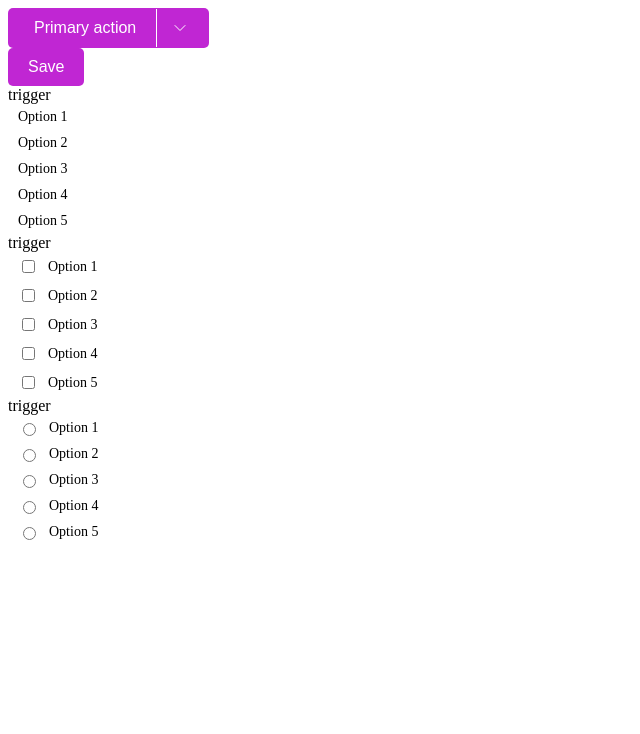
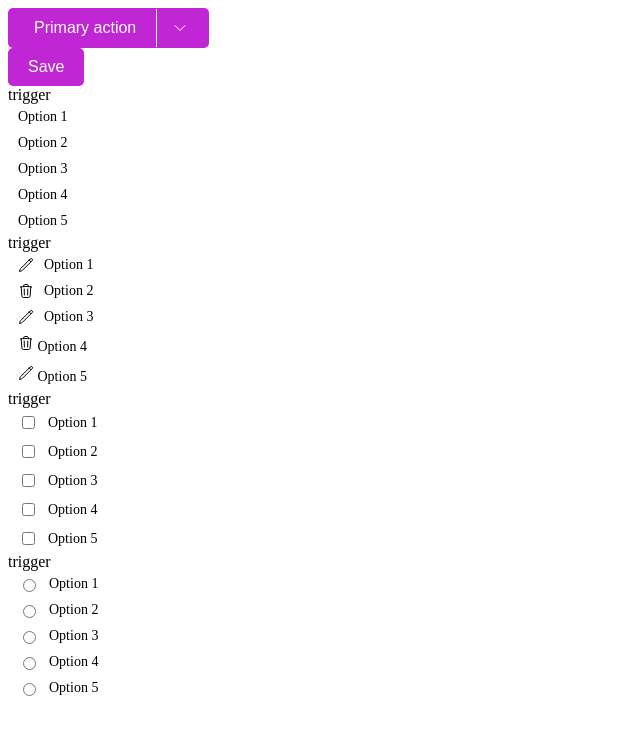
Before and after one commit to neicore/todo, a React (Create React App) app: page / in a window 1280 px wide. Shown: the top 734 px of the page, without its empty margins (0-640 px from the left). Built offline with nearby package versions, Linux system fonts and the light colour scheme; the HTML template or start-up script is replaced by a standard one.

Commit message:
:poop: select-items done

```diff
--- a/src/App.tsx
+++ b/src/App.tsx
@@ -1,7 +1,12 @@
 import Button from './components/button'
 import Select from './components/select'
 import SplitButton from './components/SplitButton/Index'
-import { checkboxSelectOptions, normalSelectOptions, radioSelectOptions } from './data'
+import {
+  checkboxSelectOptions,
+  normalSelectOptions,
+  normalWithIconSelectOptions,
+  radioSelectOptions,
+} from './data'
 
 function App() {
   const handlePrimaryClick = () => {
@@ -21,6 +26,7 @@ function App() {
       <Button label={'Save'} handleButtonClick={handlePrimaryClick} />
 
       <Select options={normalSelectOptions} />
+      <Select options={normalWithIconSelectOptions} type="multi-normal" />
       <Select options={checkboxSelectOptions} type="multi-checkbox" />
       <Select options={radioSelectOptions} type="single-radio" />
     </>
--- a/src/components/icons/index.tsx
+++ b/src/components/icons/index.tsx
@@ -121,3 +121,23 @@ export const Filter = () => {
     </svg>
   )
 }
+export const Checkmark = () => {
+  return (
+    <svg
+      xmlns="http://www.w3.org/2000/svg"
+      fill="none"
+      viewBox="0 0 24 24"
+      width={16}
+      height={16}
+      strokeWidth={1.5}
+      stroke="currentColor"
+      className="w-6 h-6"
+    >
+      <path
+        strokeLinecap="round"
+        strokeLinejoin="round"
+        d="M4.5 12.75l6 6 9-13.5"
+      />
+    </svg>
+  )
+}
--- a/src/components/select/index.tsx
+++ b/src/components/select/index.tsx
@@ -11,12 +11,13 @@ export type option = {
   value: string
   id: string
   name: string
-  Icon?: ElementType
+  IconLeft?: ElementType
+  IconRight?: ElementType
 }
 
 const Select = ({ options, type = 'single-normal' }: Props) => {
   const handleNormalClick = (e: any) => {
-    console.log(e.target.getAttribute('value'), e.target)
+    console.log(e.currentTarget.getAttribute('value'))
   }
   const handleInputClick = (e: any) => {
     if (e.target.checked) {
@@ -42,7 +43,8 @@ const Select = ({ options, type = 'single-normal' }: Props) => {
         break
 
       case 'single-normal':
-        returnComponent = options.map(({ title, value, id, name, Icon }) => (
+        returnComponent = options.map(
+          ({ title, value, id, name, IconLeft }) => (
             <SelectItem
               type={'normal'}
               title={title}
@@ -51,9 +53,10 @@ const Select = ({ options, type = 'single-normal' }: Props) => {
               name={name}
               handleClick={handleNormalClick}
               key={id}
-            Icon={Icon}
+              IconLeft={IconLeft}
             />
-        ))
+          )
+        )
         break
 
       case 'multi-checkbox':
@@ -71,7 +74,8 @@ const Select = ({ options, type = 'single-normal' }: Props) => {
         break
 
       case 'multi-normal':
-        returnComponent = options.map(({ title, value, id, name, Icon }) => (
+        returnComponent = options.map(
+          ({ title, value, id, name, IconLeft, IconRight }) => (
             <SelectItem
               type={'normal'}
               title={title}
@@ -80,13 +84,16 @@ const Select = ({ options, type = 'single-normal' }: Props) => {
               name={name}
               handleClick={handleNormalClick}
               key={id}
-            Icon={Icon}
+              IconLeft={IconLeft}
+              IconRight={IconRight}
             />
-        ))
+          )
+        )
         break
 
       default:
-        returnComponent = options.map(({ title, value, id, name, Icon }) => (
+        returnComponent = options.map(
+          ({ title, value, id, name, IconLeft }) => (
             <SelectItem
               type={'normal'}
               title={title}
@@ -95,9 +102,10 @@ const Select = ({ options, type = 'single-normal' }: Props) => {
               name={name}
               handleClick={handleNormalClick}
               key={id}
-            Icon={Icon}
+              IconLeft={IconLeft}
             />
-        ))
+          )
+        )
         break
     }
 
--- a/src/components/selectItem/index.tsx
+++ b/src/components/selectItem/index.tsx
@@ -1,4 +1,4 @@
-import { ElementType, MouseEventHandler } from 'react'
+import { ElementType, MouseEventHandler, useState } from 'react'
 import style from './style.module.sass'
 
 interface Props {
@@ -8,7 +8,8 @@ interface Props {
   id: string
   name: string
   handleClick: MouseEventHandler<any>
-  Icon?: ElementType
+  IconLeft?: ElementType
+  IconRight?: ElementType
 }
 
 const SelectItem = ({
@@ -18,20 +19,57 @@ const SelectItem = ({
   id,
   name,
   handleClick,
-  Icon,
+  IconLeft,
+  IconRight,
 }: Props) => {
+  const [checked, setChecked] = useState(false)
+
   if (type === 'normal') {
-    return Icon ? (
+    let normalMenuItem
+    if (IconLeft && IconRight) {
+      normalMenuItem = (
+        <li
+          className={style.menu_item}
+          id={id}
+          value={value}
+          onClick={(e: any) => {
+            setChecked(!checked)
+            handleClick(e)
+          }}
+        >
+          <span className={style.menu_item_left}>
+            {<IconLeft />} {title}
+          </span>
+          {checked ? <IconRight /> : null}
+        </li>
+      )
+    } else if (IconLeft) {
+      normalMenuItem = (
         <li
           className={style.menu_item}
           id={id}
           onClick={handleClick}
           value={value}
         >
-        <Icon />
-        <span>{title}</span>
+          {<IconLeft />} {title}
         </li>
-    ) : (
+      )
+    } else if (IconRight) {
+      normalMenuItem = (
+        <li
+          className={style.menu_item}
+          id={id}
+          value={value}
+          onClick={(e: any) => {
+            setChecked(!checked)
+            handleClick(e)
+          }}
+        >
+          {title} {checked ? <IconRight /> : null}
+        </li>
+      )
+    } else {
+      normalMenuItem = (
         <li
           className={style.menu_item}
           id={id}
@@ -41,6 +79,8 @@ const SelectItem = ({
           {title}
         </li>
       )
+    }
+    return normalMenuItem
   } else {
     return (
       <label className={`${style.menu_item} menu_item_check`} htmlFor={id}>
```
Also changed, not shown: src/data/index.ts (+8 -6 lines). Lines whose indentation alone changed are shown as unchanged.
